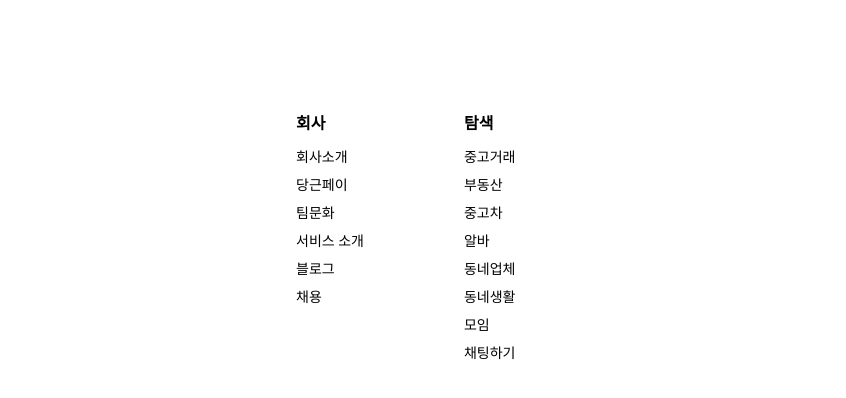
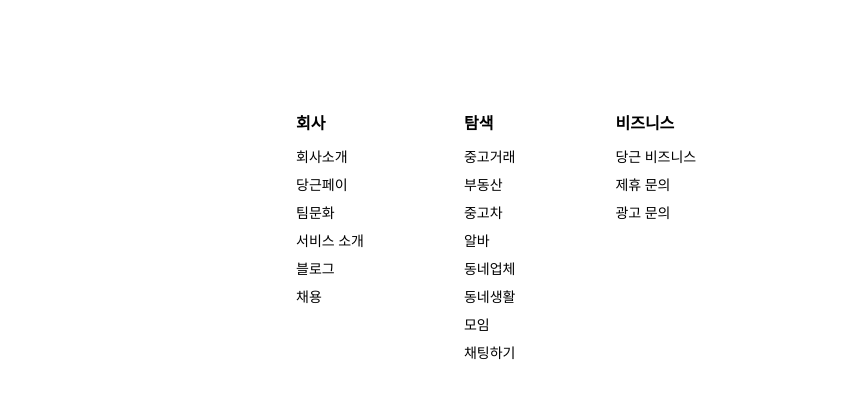
Before and after one commit to donghwikim-create/KarrotClone, a plain HTML site: page index.html in a window 1280 px wide. Shown: the part 1038-1436 px from the top of the page, 204-1050 px from the left. Drawn offline with Linux system fonts and the light colour scheme; files whose address does not match are found by name.

Commit message:
푸터 네비게이션 비즈니스 부분 기능 구현

```diff
--- a/css/style.css
+++ b/css/style.css
@@ -336,6 +336,7 @@
 .footer-Exploration-conatiner {
   display: flex;
   flex-direction: column;
+  margin-right: 100px;
 }
 
 .footer-Exploration {
@@ -382,3 +383,44 @@
   font-size: 14px;
   margin-bottom: 8px;
 }
+
+.footer-business-conatiner {
+  display: flex;
+  flex-direction: column;
+  margin-right: 100px;
+}
+
+.footer-business {
+  font-weight: bold;
+  margin-bottom: 12px;
+}
+
+.karrot-business {
+  font-size: 14px;
+  margin-bottom: 8px;
+  cursor: pointer;
+}
+
+.karrot-business:hover {
+  color: #595959;
+}
+
+.partnership-inquiry {
+  font-size: 14px;
+  margin-bottom: 8px;
+  cursor: pointer;
+}
+
+.partnership-inquiry:hover {
+  color: #595959;
+}
+
+.ad-inquiry {
+  font-size: 14px;
+  margin-bottom: 8px;
+  cursor: pointer;
+}
+
+.ad-inquiry:hover {
+  color: #595959;
+}
--- a/index.html
+++ b/index.html
@@ -206,6 +206,12 @@
             <a class="group-meeting">모임</a>
             <a class="chat-window">채팅하기</a>
           </div>
+          <div class="footer-business-conatiner">
+            <div class="footer-business">비즈니스</div>
+            <a class="karrot-business">당근 비즈니스</a>
+            <a class="partnership-inquiry">제휴 문의</a>
+            <a class="ad-inquiry">광고 문의</a>
+          </div>
         </div>
       </div>
     </div>
```
